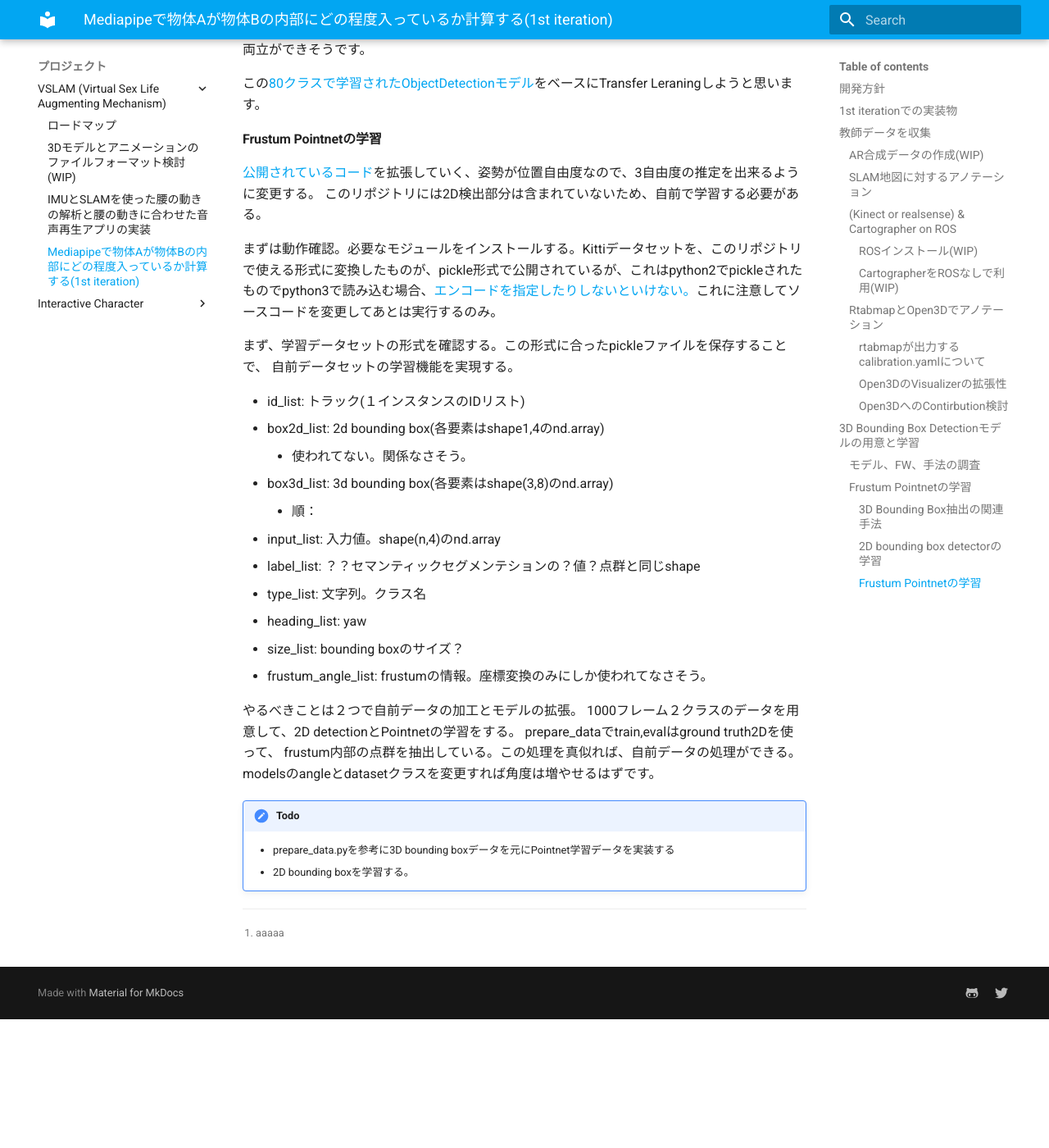
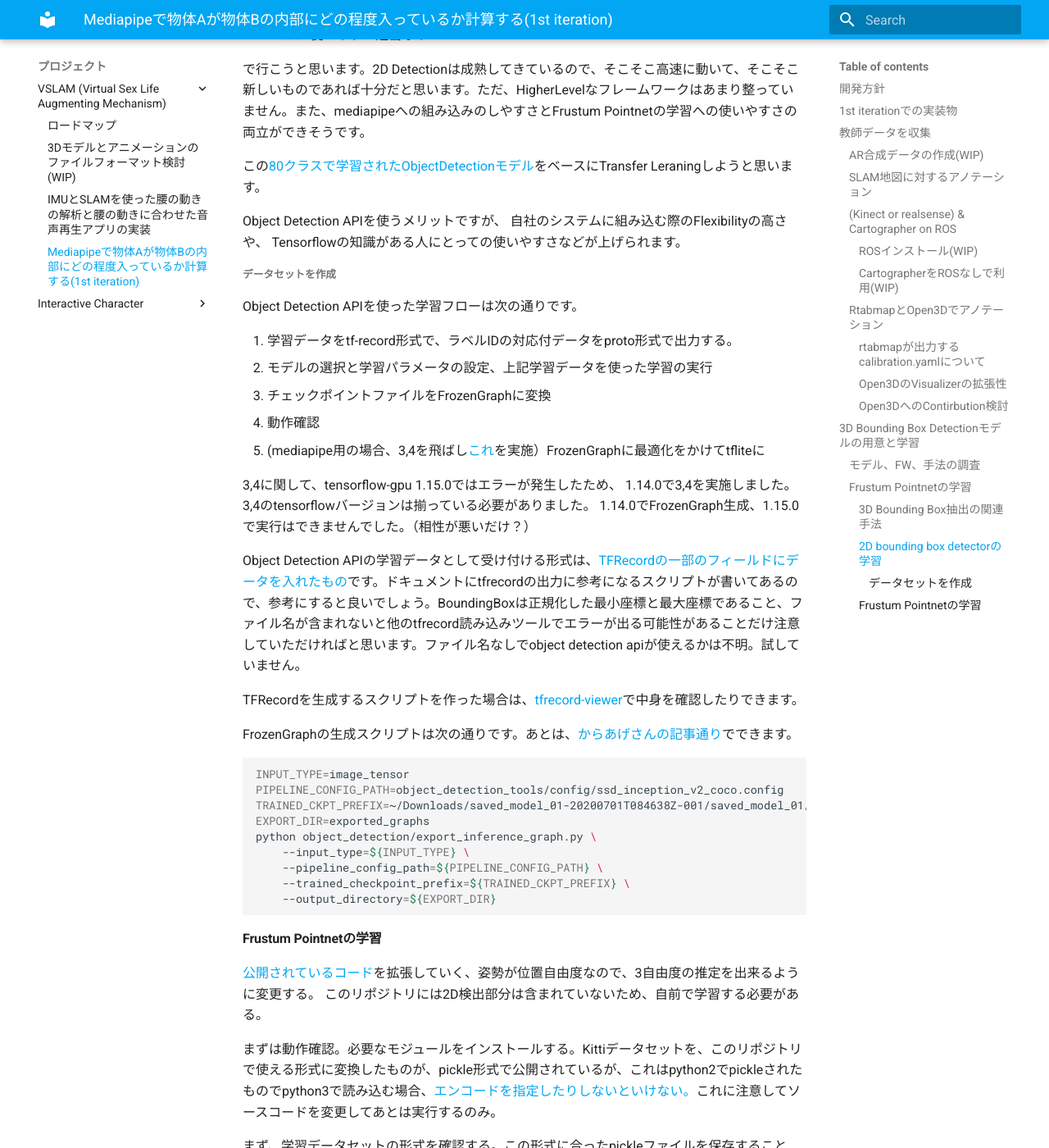
Before and after one commit to xiong-jie-y/ai-yome-project, an MkDocs documentation site: the page built from docs/projects/vslam/tnk_onh_detectors_it1.md, in a window 1280 px wide and 1400 px high, scrolled down 5988 px. Shown: the whole window at 82% size. Built offline with MkDocs 1.6.1 and Material for MkDocs 9.7.7, drawn with Linux system fonts in a browser that asks for light colours; before the commit the page ends 7231 px from its top, so only the background shows below that; some of the changed text lies outside the part shown.

Commit message:
Update 2d object detection article.

````diff
--- a/docs/projects/vslam/tnk_onh_detectors_it1.md
+++ b/docs/projects/vslam/tnk_onh_detectors_it1.md
@@ -26,6 +26,7 @@
 ## 1st iterationでの実装物
 * scripts/annotate_3d_bounding_box.py --map-dir-path ~~~
 * scripts/create_frustum_dataset.py --datset-dir ~~~
+* 小さいデータセットで学習したモデル
 
 ## 教師データを収集
 3D Bounding Boxの学習データを効率よく集める方法として、
@@ -188,6 +189,9 @@
   * frustum pointnet
 
 #### 2D bounding box detectorの学習
+Frustum Pointnetでは、Pointnetの前段でオブジェクトを2D検知をします。
+そのための2D検知モデルを学習させます。
+
 * Framework: Tensorflow
 * Higher Level Framework: None
 * Model: 使いやすい適当なやつ
@@ -196,7 +200,42 @@
 
 この[80クラスで学習されたObjectDetectionモデル](https://www.tensorflow.org/lite/models/object_detection/overview?hl=ja#customize_model)をベースにTransfer Leraningしようと思います。
 
+Object Detection APIを使うメリットですが、
+自社のシステムに組み込む際のFlexibilityの高さや、
+Tensorflowの知識がある人にとっての使いやすさなどが上げられます。
 
+
+##### データセットを作成
+Object Detection APIを使った学習フローは次の通りです。
+
+1. 学習データをtf-record形式で、ラベルIDの対応付データをproto形式で出力する。
+2. モデルの選択と学習パラメータの設定、上記学習データを使った学習の実行
+3. チェックポイントファイルをFrozenGraphに変換
+4. 動作確認
+5. (mediapipe用の場合、3,4を飛ばし[これ](https://github.com/google/mediapipe/tree/master/mediapipe/models/object_detection_saved_model)を実施）FrozenGraphに最適化をかけてtfliteに
+
+3,4に関して、tensorflow-gpu 1.15.0ではエラーが発生したため、
+1.14.0で3,4を実施しました。3,4のtensorflowバージョンは揃っている必要がありました。
+1.14.0でFrozenGraph生成、1.15.0で実行はできませんでした。（相性が悪いだけ？）
+
+Object Detection APIの学習データとして受け付ける形式は、[TFRecordの一部のフィールドにデータを入れたもの](https://github.com/tensorflow/models/blob/master/research/object_detection/g3doc/using_your_own_dataset.md)です。ドキュメントにtfrecordの出力に参考になるスクリプトが書いてあるので、参考にすると良いでしょう。BoundingBoxは正規化した最小座標と最大座標であること、ファイル名が含まれないと他のtfrecord読み込みツールでエラーが出る可能性があることだけ注意していただければと思います。ファイル名なしでobject detection apiが使えるかは不明。試していません。
+
+TFRecordを生成するスクリプトを作った場合は、[tfrecord-viewer](https://github.com/sulc/tfrecord-viewer)で中身を確認したりできます。
+
+FrozenGraphの生成スクリプトは次の通りです。あとは、[からあげさんの記事通り](https://qiita.com/karaage0703/items/76ef6b774e3cd69028bb)でできます。
+
+```bash
+INPUT_TYPE=image_tensor
+PIPELINE_CONFIG_PATH=object_detection_tools/config/ssd_inception_v2_coco.config
+TRAINED_CKPT_PREFIX=~/Downloads/saved_model_01-20200701T084638Z-001/saved_model_01/model.ckpt-10000
+EXPORT_DIR=exported_graphs
+python object_detection/export_inference_graph.py \
+    --input_type=${INPUT_TYPE} \
+    --pipeline_config_path=${PIPELINE_CONFIG_PATH} \
+    --trained_checkpoint_prefix=${TRAINED_CKPT_PREFIX} \
+    --output_directory=${EXPORT_DIR}
+
+```
 
 #### Frustum Pointnetの学習
 [公開されているコード](https://github.com/charlesq34/frustum-pointnets)を拡張していく、姿勢が位置自由度なので、3自由度の推定を出来るように変更する。
````
